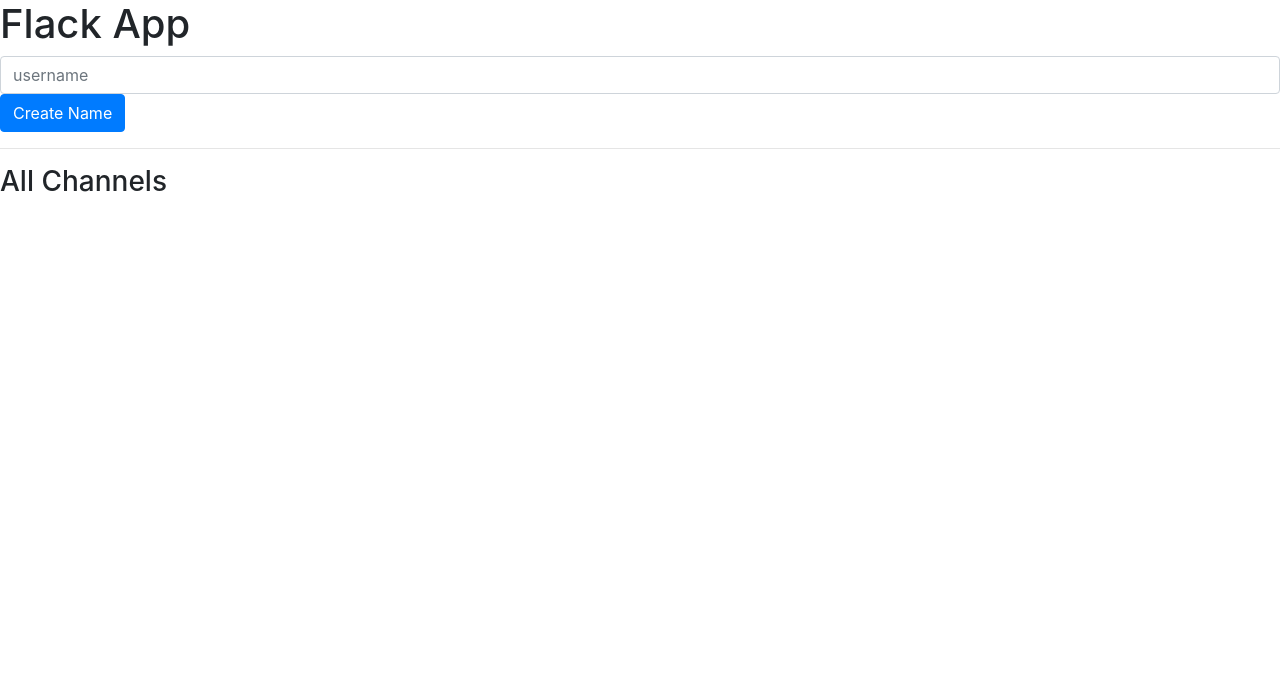
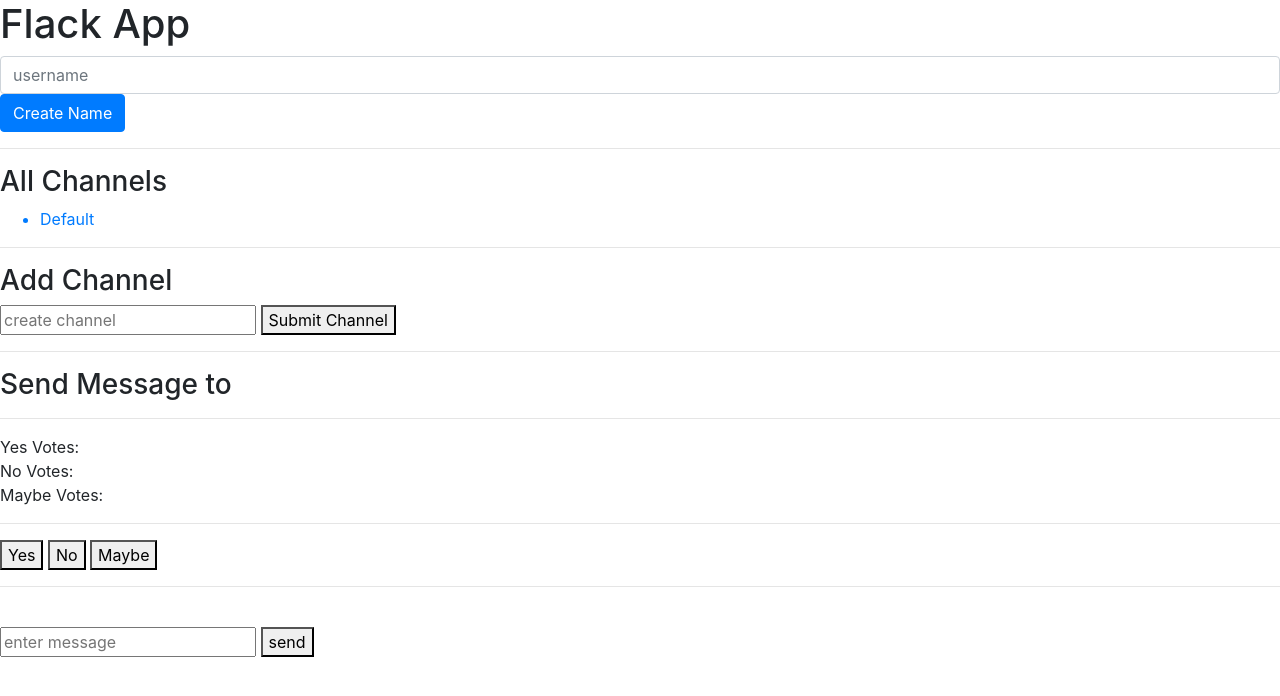
Before and after one commit to cricketthomas/cs50w, a Flask app: page / in a window 1280 px wide. Shown: the top 696 px of the page. Run offline with Flask 2, Linux system fonts and the light colour scheme; some libraries are stand-ins or nearby versions.

Commit message:
changed channel creation to JS

```diff
--- a/project2/application.py
+++ b/project2/application.py
@@ -26,7 +26,7 @@ channels = ["Default"]
 @app.route("/")
 def index():
     message = "Flack App"
-    return render_template("index.html", message=message)
+    return render_template("index.html", message=message, channels=channels)
 
 
 @app.route("/channel")
@@ -51,7 +51,7 @@ def current_channel(channel_name):
 
 # SOCKET.IO
 votes = {"yes": 0, "no": 0, "maybe": 0}
-message = [""]
+
 
 @socketio.on("submit vote")
 def vote(data):
@@ -62,12 +62,15 @@ def vote(data):
 
 @socketio.on("submit message")
 def message(data):
-    message = data["message"]
     emit("announce message", data, broadcast=True)
 
 
+@socketio.on("submit channel")
+def add_channel(data):
+    channels.append(data["channel"])
+    emit("announce channel", data, broadcast=True)
+    return render_template("index.html")
 
 
-
-if __name__ == '__main__':
+if __name__ == "__main__":
     socketio.run(app, debug=False)
--- a/project2/static/index.js
+++ b/project2/static/index.js
@@ -36,8 +36,6 @@
           });
       });
       // When a new vote is announced, add to the unordered list
-
-
       socket.on('vote totals', data => {
           document.querySelector('#yes').innerHTML = data.yes;
           document.querySelector('#no').innerHTML = data.no;
@@ -45,7 +43,7 @@
       });
 
 
-      // Sending and Emit Messages
+      // Sending and Emiting Messages
       socket.on('connect', () => {
           console.log('connected message');
           document.querySelector('#send').onclick = function () {
@@ -64,6 +62,23 @@
           document.querySelector('#msg').append(li);
       });
 
+      // Sending New Channels
+      socket.on('connect', () => {
+          console.log('connected channel');
+          document.querySelector('#submit_channel').onclick = function () {
+              const channel = document.querySelector('#create_channel').value;
+              socket.emit('submit channel', {
+                  'channel': channel,
+              });
+          };
+      });
+      socket.on('announce channel', data => {
+          console.log(data)
+      });
+
+
+
+
 
   });
 
--- a/project2/templates/index.html
+++ b/project2/templates/index.html
@@ -27,4 +27,32 @@ Index
 </ul>
 
 
+<hr>
+
+<h3>Add Channel</h3>
+<div>
+    <input type="text" name="create_channel" id="create_channel" placeholder="create channel">
+    <button id="submit_channel">Submit Channel</button>
+</div>
+
+
+
+<hr>
+<h3>Send Message to</h3>
+<hr>
+
+<div>Yes Votes: <span id="yes"></span></div>
+<div>No Votes: <span id="no"></span></div>
+<div>Maybe Votes: <span id="maybe"><span></div>
+<hr>
+<button data-vote="yes">Yes</button>
+<button data-vote="no">No</button>
+<button data-vote="maybe">Maybe</button>
+
+
+<hr><br>
+<input type="text" id="messages" placeholder="enter message">
+<button id="send">send</button>
+<ul id="msg"></ul>
+
 {% endblock %}
```
